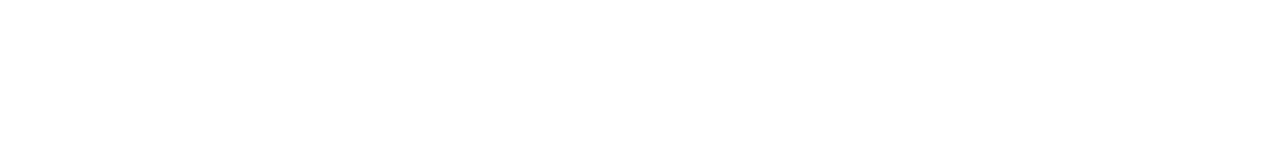
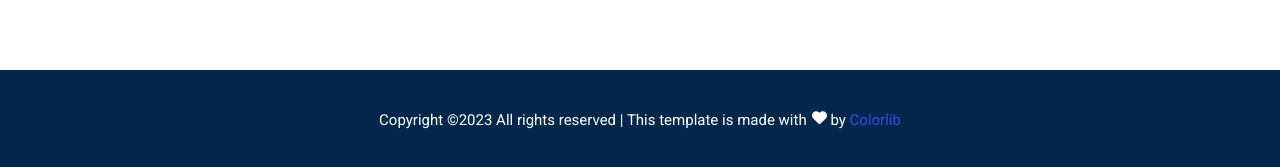
Before and after one commit to FeridQarayev/final_quiz, a React (Create React App) app in the folder client/: page / in a window 1280 px wide. Shown: the part 4055-4222 px from the top of the page. Before the commit the page ends 4025 px from the top, so only its background shows below. Built offline with nearby package versions, Linux system fonts and the light colour scheme.

Commit message:
compleate footer

```diff
--- a/client/src/components/footer/footer.module.scss
+++ b/client/src/components/footer/footer.module.scss
@@ -0,0 +1,25 @@
+.footer {
+  margin-top: 100px;
+  width: 100%;
+  background-color: #05274b;
+  display: flex;
+  justify-content: center;
+  height: 100px;
+  align-items: center;
+  &__container {
+    p {
+      color: white;
+      font-size: 15px;
+      line-height: 25px;
+      svg {
+        margin-left: 5px;
+        fill: white;
+        width: 15px;
+      }
+      span {
+        color: #384aeb;
+        cursor: pointer;
+      }
+    }
+  }
+}
--- a/client/src/components/footer/index.jsx
+++ b/client/src/components/footer/index.jsx
@@ -1,7 +1,20 @@
 import React from "react";
+import styled from "./footer.module.scss";
 
 function Footer() {
-  return <div></div>;
+  return (
+    <div className={styled.footer}>
+      <div className={styled.footer__container}>
+        <p>
+          Copyright ©2023 All rights reserved | This template is made with
+          <svg xmlns="http://www.w3.org/2000/svg" viewBox="0 0 512 512">
+            <path d="M47.6 300.4L228.3 469.1c7.5 7 17.4 10.9 27.7 10.9s20.2-3.9 27.7-10.9L464.4 300.4c30.4-28.3 47.6-68 47.6-109.5v-5.8c0-69.9-50.5-129.5-119.4-141C347 36.5 300.6 51.4 268 84L256 96 244 84c-32.6-32.6-79-47.5-124.6-39.9C50.5 55.6 0 115.2 0 185.1v5.8c0 41.5 17.2 81.2 47.6 109.5z" />
+          </svg> by
+          <span> Colorlib</span>
+        </p>
+      </div>
+    </div>
+  );
 }
 
 export default Footer;
```
